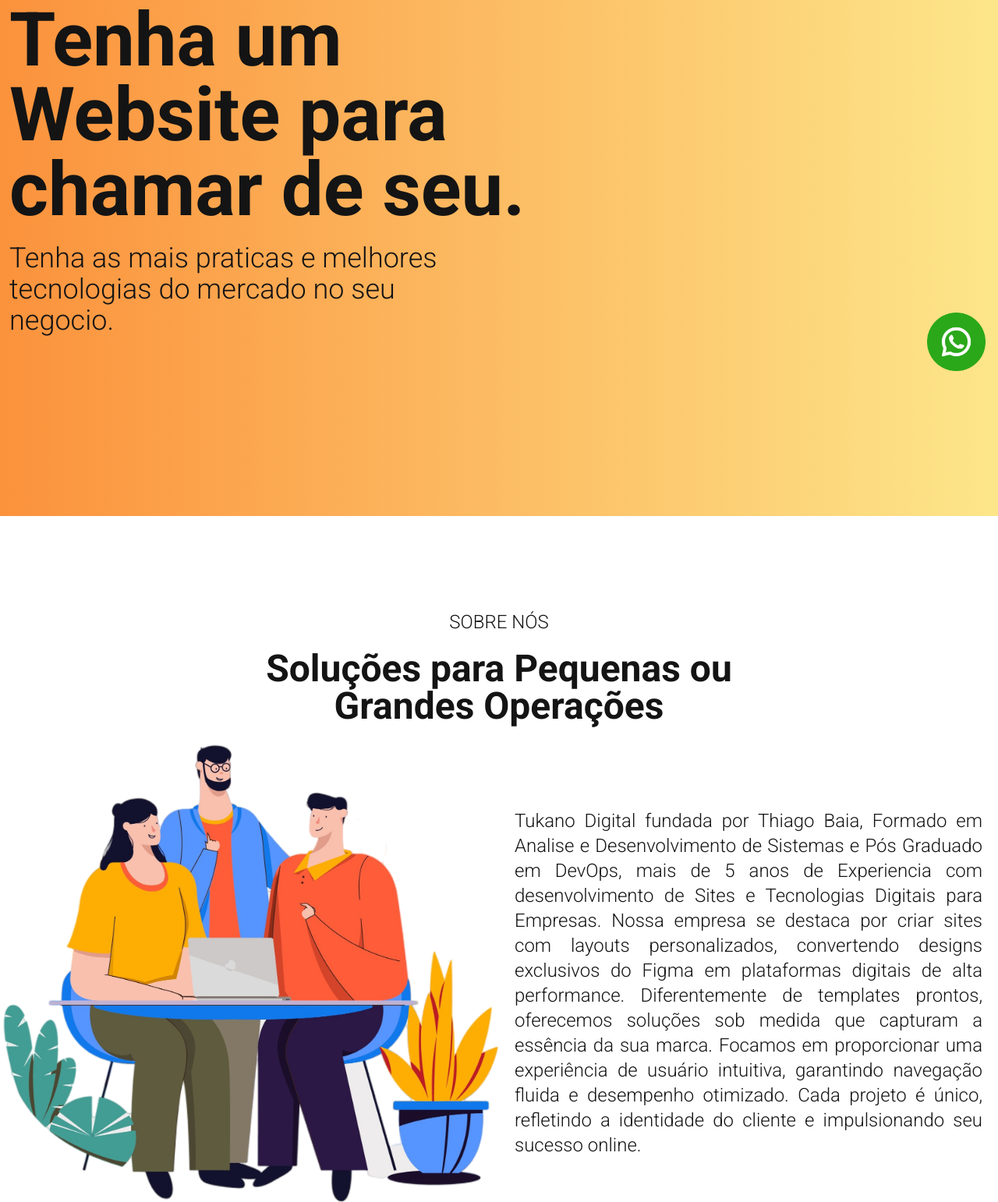
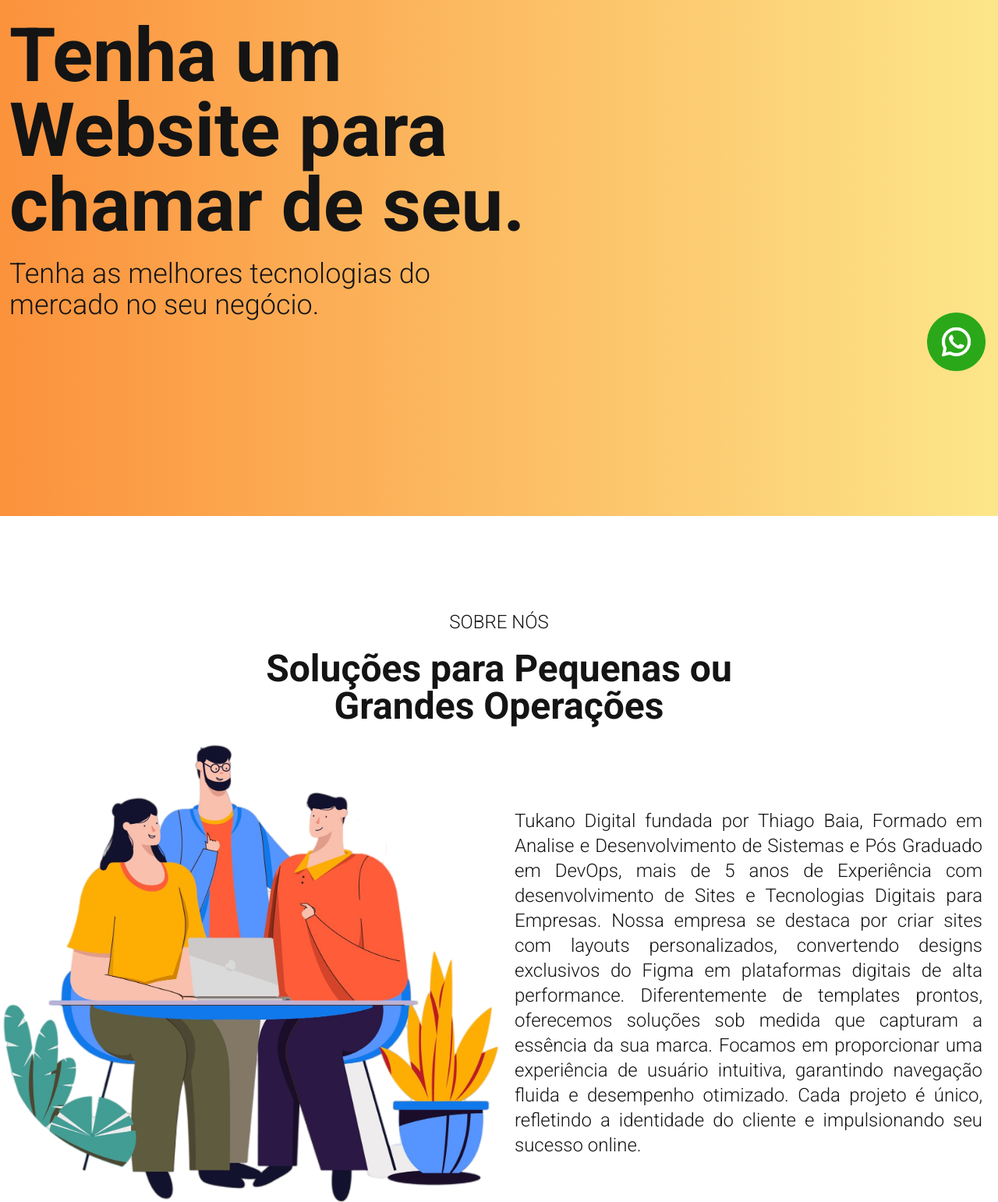
Before and after one commit to thiagobaia/thiagobaia.github.io, a website built with Vite: page index.html in a window 1280 px wide. Shown: the part 308-1850 px from the top of the page at 78% size. Built offline with nearby package versions, Linux system fonts and the light colour scheme.

Commit message:
correcoes ortograficas
correcoes ortograficas

```diff
--- a/index.html
+++ b/index.html
@@ -93,8 +93,8 @@
           </p>
           <div class="md:max-w-[550px]">
             <p class="font-roboto text-center xss:text-left xss:text-xl md:text-4xl md:font-light text-blackPiano">
-              Tenha as mais praticas e melhores tecnologias do mercado no seu
-              negocio.
+              Tenha as melhores tecnologias do mercado no seu
+              negócio.
             </p>
           </div>
         </div>
@@ -118,18 +118,7 @@
               src="/assets/conceito-de-trabalho-em-equipe-para-a-pagina-de-destino.png" alt="sobre-nos" />
             <p
               class="font-roboto text-center text-base pt-5 md:text-justify md:text-2xl font-light text-blackPiano px-5">
-              Tukano Digital fundada por Thiago Baia, Formado em Analise e
-              Desenvolvimento de Sistemas e Pós Graduado em DevOps, mais de 5
-              anos de Experiencia com desenvolvimento de Sites e Tecnologias
-              Digitais para Empresas. Nossa empresa se destaca por criar sites
-              com layouts personalizados, convertendo designs exclusivos do
-              Figma em plataformas digitais de alta performance.
-              Diferentemente de templates prontos, oferecemos soluções sob
-              medida que capturam a essência da sua marca. Focamos em
-              proporcionar uma experiência de usuário intuitiva, garantindo
-              navegação fluida e desempenho otimizado. Cada projeto é único,
-              refletindo a identidade do cliente e impulsionando seu sucesso
-              online.
+              Tukano Digital fundada por Thiago Baia, Formado em Analise e Desenvolvimento de Sistemas e Pós Graduado em DevOps, mais de 5 anos de Experiência com desenvolvimento de Sites e Tecnologias Digitais para Empresas. Nossa empresa se destaca por criar sites com layouts personalizados, convertendo designs exclusivos do Figma em plataformas digitais de alta performance. Diferentemente de templates prontos, oferecemos soluções sob medida que capturam a essência da sua marca. Focamos em proporcionar uma experiência de usuário intuitiva, garantindo navegação fluida e desempenho otimizado. Cada projeto é único, refletindo a identidade do cliente e impulsionando seu sucesso online.
             </p>
           </div>
 
@@ -192,8 +181,8 @@
               <p class="text-2xl font-roboto">Alto Desempenho</p>
             </span>
             <p>
-              Alta performace e velociade para o seu site, garantindo uma
-              melhor experiencia para seus clientes.
+              Alta performance e velocidade para o seu site, garantindo uma melhor experiência para seus clientes.
+
             </p>
           </li>
 
@@ -216,8 +205,7 @@
               <p class="text-2xl font-roboto">Trafego Pago</p>
             </span>
             <p>
-              Desenvolvemos a melhor estrategia para prospectar novos
-              clientes.
+              Desenvolvemos a melhor estratégia para prospectar novos clientes.
             </p>
           </li>
 
```
